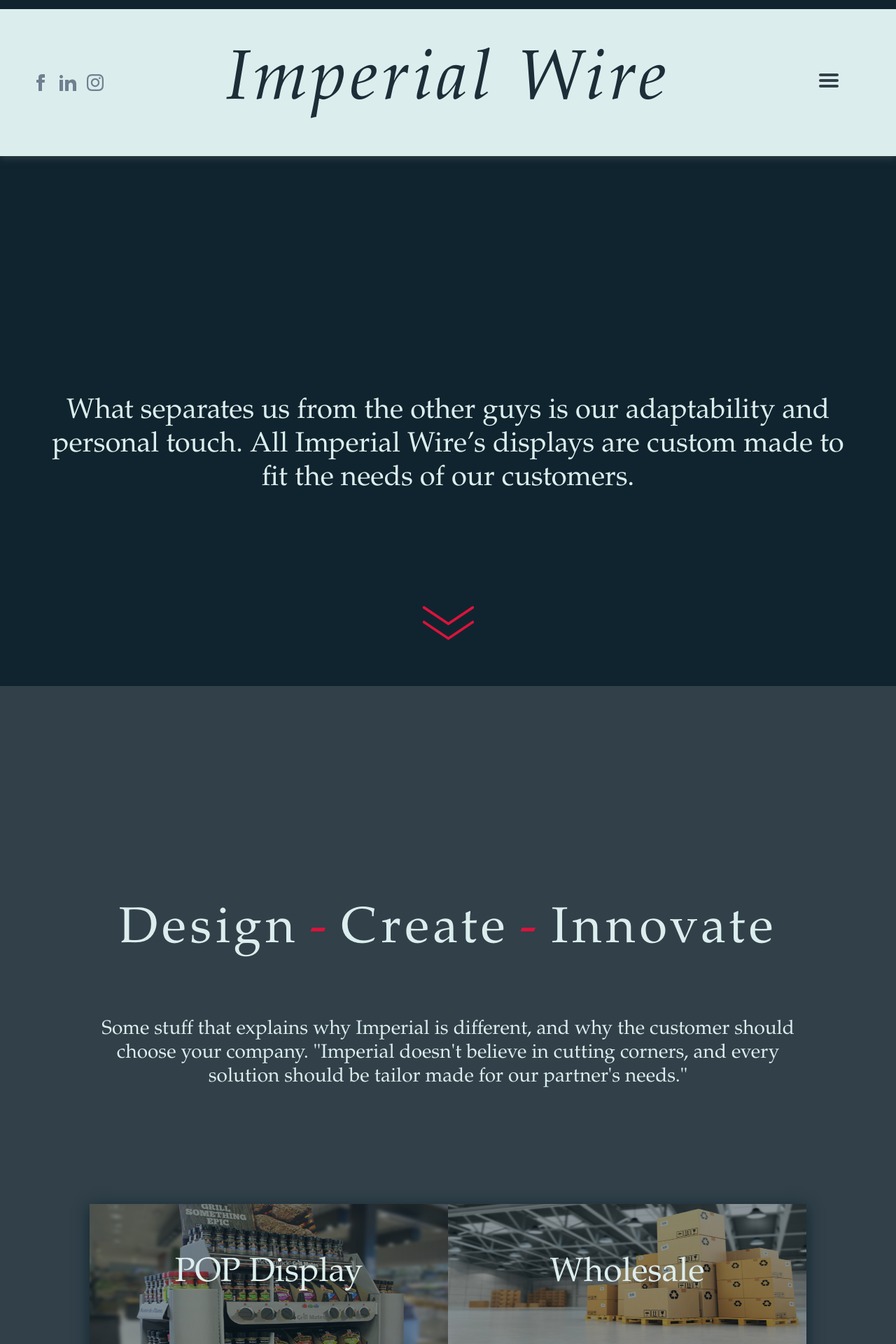
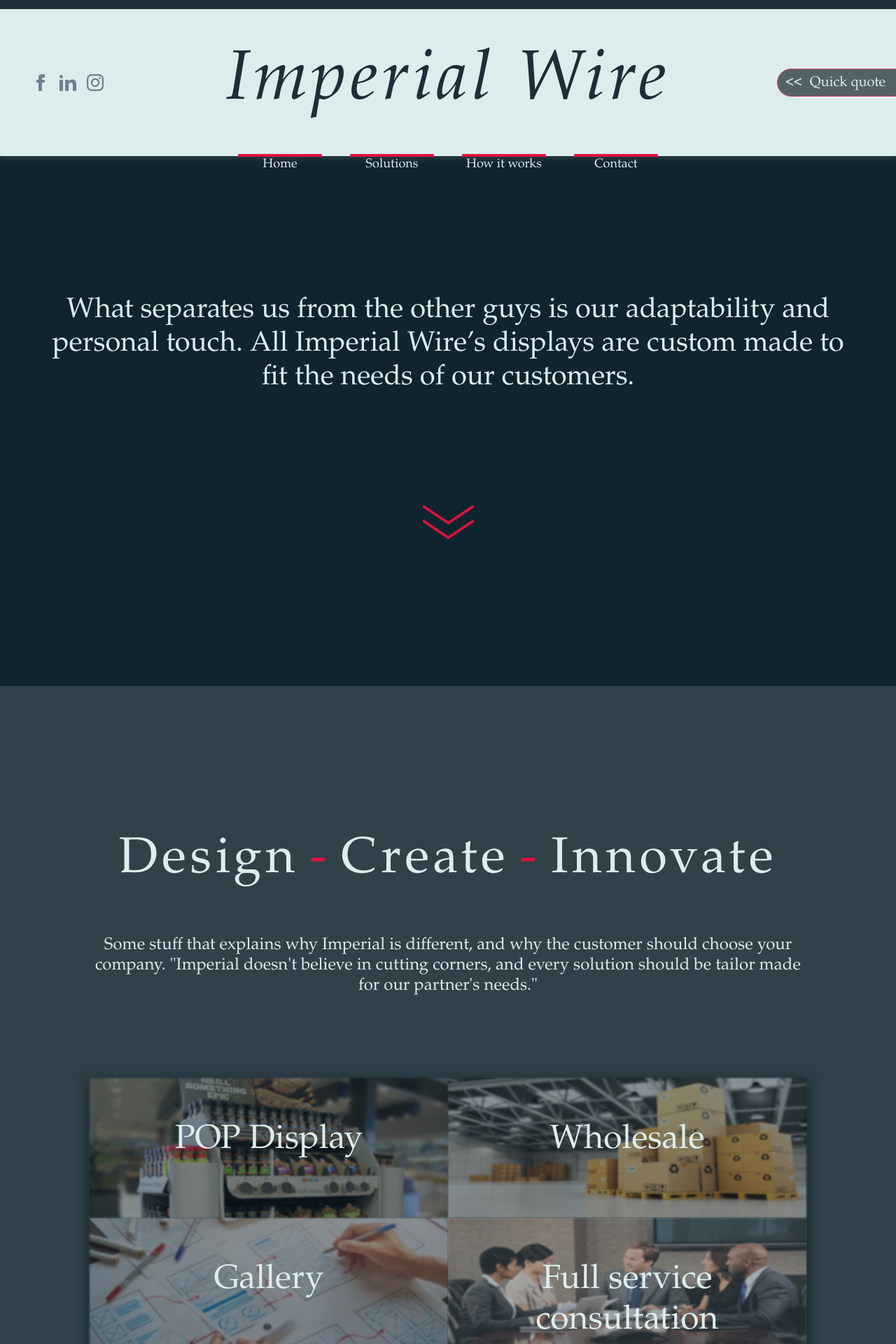
Before and after one commit to cthames21/imperialwire, a PHP site: page /index2.php in a window 1280 px wide. Shown: the top 1920 px of the page at 70% size. Run offline with PHP 8.4, Linux system fonts and the light colour scheme.

Commit message:
misc formatting, contact page

```diff
--- a/header.php
+++ b/header.php
@@ -5,7 +5,7 @@
 		top:0;
 		height:13px;
 		width: 100vw;
-		background-color: var(--color-5);
+		background-color: var(--color-4);
 		z-index: 10;
 	}
 
@@ -31,41 +31,34 @@
 		transition: 1s;
 	}
 
-
-	.linkhoverarea {
+	#linkbarcontainer {
+		display: grid;
 		position: absolute;
-		width: 100%;
-		height: 110px;
-		align-self: end;
-		margin-bottom: -70px;
-		z-index: 2;
-	}
-
-	.linkbarcontainer {
-		display: none;
-		grid-template-columns: repeat(4, 100px);
+		grid-template-columns: repeat(4, auto);
 		grid-template-rows: 100%;
 		grid-gap: 40px;
 		width: 100%;
-		height: 20px;
-		margin: 35px 0;
+		height: 25px;
+		top: 207px;
 		justify-content: center;
 		overflow: hidden;
+		transition: 1s;
+	}
+
+	#linkbarcontainer.small {
+		top: 97px;
 	}
 
 	.linkbar {
-		width: 100px;
-		height: 20px;
+		width: 120px;
+		height: 100%;
 		border-top: 4px solid var(--acc-color);
 		grid-row: 1;
 		white-space: nowrap;
 		text-align: center;
+		overflow: hidden;
+		transition: .3s;
 	}
-
-	.linkhoverarea:hover .linkbarcontainer {
-		display: grid;
-	}
-
 
 	#linkbar1 {
 		grid-column: 1;
@@ -86,6 +79,14 @@
 	.linkbar > a {
 		text-align: center;
 		font-size: 18px;
+		z-index: 1;
+		padding: 2em;
+		margin: -2em;
+		text-decoration: none;
+	}
+
+	.linkbar > a:hover {
+		color: var(--acc-color)
 	}
 
 	#externallinks {
@@ -177,36 +140,45 @@
 		font-size: 48px;
 	}
 
+	#menucontainer {
+		display: flex;
+		position: absolute;
+		right:0px;
+		top:30px;
+		width: 120px;
+		height:225px;
+		z-index: 10;
+		justify-content: center;
+		visibility: hidden;
+		opacity: 0;
+		transition: 1s;
+	}
+
+	#menucontainer.small {
+		visibility: visible;
+		opacity: 1;
+		transition: 1s;
+		transition-delay: visibility 1s;
+	}
+
 	#menuicon {
 		grid-row: 1;
 		grid-column: 4;
 		justify-self: center;
 		opacity: 1;
 		transition: 1s;
+		height: 40px;
 	}
 
-	#menuicon:hover #hamburgermenu {
-		fill: var(--color-5);
+	.menudropdown {
+		position: absolute;
+		right:40px;
+		top:45px;
+		width: 120px;
+		height:150px;
+		z-index: 10;
+		visibility: hidden;
 	}
-
-	#menucontainer {
-		display: none;
-		position: absolute;
-		right:60px;
-		top:80px;
-		width: 120px;
-		height:195px;
-		z-index: 10;
-	}
-
-	#menucontainer.small {
-		display: block;
-	}
-
-	#menuicon:hover #menucontainer {
-		display: block;
-	}
-
 
 	#menuoption1,#menuoption2,#menuoption3,#menuoption4 {
 		display: block;
@@ -264,63 +213,43 @@
 		<svg id="instagram" xmlns="http://www.w3.org/2000/svg" width="24" height="24" viewBox="0 0 24 24"><path stroke-width="1" stroke-miterlimit="10" d="M12 2.163c3.204 0 3.584.012 4.85.07 3.252.148 4.771 1.691 4.919 4.919.058 1.265.069 1.645.069 4.849 0 3.205-.012 3.584-.069 4.849-.149 3.225-1.664 4.771-4.919 4.919-1.266.058-1.644.07-4.85.07-3.204 0-3.584-.012-4.849-.07-3.26-.149-4.771-1.699-4.919-4.92-.058-1.265-.07-1.644-.07-4.849 0-3.204.013-3.583.07-4.849.149-3.227 1.664-4.771 4.919-4.919 1.266-.057 1.645-.069 4.849-.069zm0-2.163c-3.259 0-3.667.014-4.947.072-4.358.2-6.78 2.618-6.98 6.98-.059 1.281-.073 1.689-.073 4.948 0 3.259.014 3.668.072 4.948.2 4.358 2.618 6.78 6.98 6.98 1.281.058 1.689.072 4.948.072 3.259 0 3.668-.014 4.948-.072 4.354-.2 6.782-2.618 6.979-6.98.059-1.28.073-1.689.073-4.948 0-3.259-.014-3.667-.072-4.947-.196-4.354-2.617-6.78-6.979-6.98-1.281-.059-1.69-.073-4.949-.073zm0 5.838c-3.403 0-6.162 2.759-6.162 6.162s2.759 6.163 6.162 6.163 6.162-2.759 6.162-6.163c0-3.403-2.759-6.162-6.162-6.162zm0 10.162c-2.209 0-4-1.79-4-4 0-2.209 1.791-4 4-4s4 1.791 4 4c0 2.21-1.791 4-4 4zm6.406-11.845c-.796 0-1.441.645-1.441 1.44s.645 1.44 1.441 1.44c.795 0 1.439-.645 1.439-1.44s-.644-1.44-1.439-1.44z"/>
 		</svg>
 	</div>
-	<div class="headerlinkcontainer">
-		<div class="headerlink">
-			<a href="index.php">Home</a>
-		</div>
-		<div class="headerlink">
-			<a href="services.php">Solutions</a>
-		</div>
-		<div class="headerlink">
-			<a href="howitworks.php">How it Works</a>
-		</div>
-		<div class="headerlink">
-			<a href="contact.html">Contact</a>
-		</div>
-	</div>
 	<div class="toggle" id="slogan">
 		Custom Retail Fixtures and Point of Purchase Displays
 	</div>
 	<div class="toggle" id="imperialwire">
 		<a href="index.php"> Imperial Wire </a>
 	</div>
-	<g class="toggle" id="menuicon">
+
+<!--
+	<div class="toggle" id="menucontainer">
+		<g id="menuicon">
 			<svg id="hamburgermenu" height="32px" id="Layer_1" style="enable-background:new 0 0 32 32;" version="1.1" viewBox="0 0 32 32" width="32px" xml:space="preserve" xmlns="http://www.w3.org/2000/svg"xmlns:xlink="http://www.w3.org/1999/xlink" ><path class="path"stroke-miterlimit="10" d="M4,10h24c1.104,0,2-0.896,2-2s-0.896-2-2-2H4C2.896,6,2,6.896,2,8S2.896,10,4,10z M28,14H4c-1.104,0-2,0.896-2,2  s0.896,2,2,2h24c1.104,0,2-0.896,2-2S29.104,14,28,14z M28,22H4c-1.104,0-2,0.896-2,2s0.896,2,2,2h24c1.104,0,2-0.896,2-2  S29.104,22,28,22z"/></svg>
-
-		<div class="toggle" id="menucontainer">
-			<a id="menuoption1" href="index.php">Home</a>
+		</g>
+		<div class="menudropdown">
+			<a id="menuoption1" href="index2.php">Home</a>
 			<a id="menuoption2" href="services.php">Solutions</a>
 			<a id="menuoption3" href="howitworks.php">How it Works</a>
-			<a id="menuoption4" href="">Contact</a>
-			<div id="solutionsdropdown">
-				<div id="solutionsdropdownitem1">
-					Design
-				</div>
-				<div id="solutionsdropdownitem2">
-					Manufacturing
-				</div>
-				<div id="solutionsdropdownitem3">
-					Blah
+			<a id="menuoption4" href="contact.php">Contact</a>
 		</div>
 	</div>
-		</div>
-	</g>
+-->
 
-	<div class="linkhoverarea">
-		<div class="linkbarcontainer">
+	<div id="linkbarcontainer" class="toggle">
 		<div id="linkbar1" class="linkbar">
-				<a> Home </a>
+			<a href="index2.php"> Home </a>
 		</div>
 		<div id="linkbar2" class="linkbar">
-				<a> Solutions </a>
+			<a href="services.php"> Solutions </a>
 		</div>
 		<div id="linkbar3" class="linkbar">
-				<a> How it works </a>
+			<a href="howitworks.php"> How it works </a>
 		</div>
 		<div id="linkbar4" class="linkbar">
-				<a> Contact </a>
+			<a href="contact.php"> Contact </a>
 		</div>
 	</div>
+	<a id="requestquote" class="toggle" href="contact.php">
+		<p id="tellmore" class="toggle"> Quick quote </p>
+		<p id="quotearrows"><<</p>
+	</a>
 </div>
-
-</div>
--- a/index2.php
+++ b/index2.php
@@ -35,7 +35,7 @@
 				</div>
 			-->
 
-				<div class="sectionbreak" style="margin-top: 300px">
+				<div class="sectionbreak" style="margin-top: 200px">
 					Design
 					<span style="color: var(--acc-color);padding:0 15px;"> - </span>
 					Create
@@ -80,7 +80,7 @@
 						<div class="line"></div>
 					</div>
 					<div class="section2photo">
-						<img src="photos/team.jpg">
+						<img src="photos/team2.jpg">
 					</div>
 					<div class="section2body">
 						<p>Gravity Design Group was started because the founders saw a need that was not being met within the retail environments world by other design, fixture and graphic organizations.</p>
@@ -213,36 +213,38 @@
 				<script>
 					<?php require("javascript.php");?>
 
+					document.addEventListener('mousemove', logKey);
+					document.addEventListener('wheel', logKey);
+
+					function logKey(e) {
+						if ($(window).scrollTop() < 5) {
+							$('.linkbar').css("height","25px")
+						}
+						else if (event.clientY < (window.innerHeight)/3) {
+							$('.linkbar').css("height","25px")
+						}
+						else if (event.clientY > (window.innerHeight)/3) {
+							$('.linkbar').css("height","0px")
+						}
+
+					}
+
 					$(window).scroll(function() {
 					    var scroll = $(window).scrollTop();
 
 					    if (scroll > 5) {
 					    	$('.toggle').addClass("small");
-					    	$('.headerlinkcontainer').addClass("small");
-					    }
-
-					    if (scroll >= 80) {
 					        $('#scrolldiv').addClass("scroll");
 					    }
 
-					    else if (scroll <= 2) {
+					    if (scroll <= 5) {
 					    	$('#scrolldiv').removeClass("scroll");
 					    	$('.toggle').removeClass("small");
-					    	$('.headerlinkcontainer').removeClass("small");
 					    }
 					});
 
-					$('#requestquote').mouseover(function() {
-						$('#requestquote').removeClass("small")
-						$('#tellmore').removeClass("small")
-					})
+					$(document).ready(function() {
 
-					$('#requestquote').mouseleave(function() {
-						$('#requestquote').addClass("small")
-						$('#tellmore').removeClass("small")
-					})
-
-					$(document).ready(function() {
 						setTimeout(function() {
 							$('.firstimage').animate({width:"0px"}, 200);
 							$('.secondimage').animate({width:"100%"}, 200);
@@ -306,6 +308,10 @@
 						$('.section15itemname', this).css("text-shadow", "1px 1px 5px transparent")
 					})
 
+					$('.scrolldivarrows').click(function() {
+						$(window).scrollTop(225);
+					})
+
 				</script>
 			</footer>
 		</div>
--- a/main.css
+++ b/main.css
@@ -72,39 +72,91 @@
 	display: flex;
 }
 
+/*
+.class {
+	position relative to others:
+		grid-row:;
+		grid-colummn:;
+
+	self position:
+		display:;
+		position:;
+		width:;
+		height:;
+
+	content formatting:
+		justify-content:;
+
+}
+*/
+
+
+/* width */
+::-webkit-scrollbar {
+	width: 6px;
+}
+
+/* Track */
+::-webkit-scrollbar-track {
+	background: transparent;
+}
+
+/* Handle */
+::-webkit-scrollbar-thumb {
+	background: var(--acc-color);
+}
+
+/* Handle on hover */
+::-webkit-scrollbar-thumb:hover {
+	background: var(--color-1);
+}
+
+::-webkit-scrollbar-track-piece {
+	background: transparent;
+}
+
+::-webkit-scrollbar-corner {
+
+}
+
 #requestquote {
+	grid-column: 4;
 	display: grid;
-	grid-template-columns: 80% 20%;
-	position: fixed;
-	top: 270px;
-	left: 0px;
-	width: 400px;
-	height: 50px;
-	background-color: white;
+	position: absolute;
+	grid-template-columns: 25% 75%;
+	width: 185px;
+	height: 40px;
+	right: -15px;
+	background-color: var(--color-3);
 	border: 1px solid var(--acc-color);
-	border-top-right-radius: 20px;
-	border-bottom-right-radius: 20px;
+	border-top-left-radius: 20px;
+	border-bottom-left-radius: 20px;
 	opacity: .8;
-	transition: 2s;
-	text-align: center;
-	font-size: 26px;
+	transition: .5s;
+	font-size: 1.25em;
 	z-index: 5;
+	justify-self: end;
+	text-decoration: none;
+}
+
+#requestquote:hover {
+	transform: translateX(-15px);
+	transition: .5s;
 }
 
 #requestquote.small {
-  display:grid;
-	grid-template-columns: 20% 80%;
-	width: 110px;
+  	display:grid;
+	grid-template-columns: 100% 0%;
+	width: 80px;
 	opacity: .6;
-	transition: 2s;
+	transition: 1s;
 }
 
 #tellmore {
-	grid-column: 1;
+	grid-column: 2;
+	grid-row: 1;
 	opacity: 1;
-	transition: 1s;
 	white-space: nowrap;
-	margin: 0;
 	align-self: center;
 	transition: 1s;
 }
@@ -116,8 +168,9 @@
 }
 
 #quotearrows {
-	grid-column: 2;
-	margin: 0;
+	grid-column: 1;
+	grid-row: 1;
+	text-align: center;
 	align-self: center;
 }
 
@@ -183,9 +236,9 @@
 .sectionbreakquote {
 	display: flex;
 	width: 100%;
-	height: 250px;
+	height: 200px;
 	padding: 0 10%;
-	font-size: 1.75em;
+	font-size: 1.5em;
 	text-align: center;
 	align-items: center;
 	justify-content: center;
@@ -198,7 +251,7 @@
 	background-color: var(--color-5);
 	width: 80%;
 	height: 400px;
-	margin:90px auto 130px auto;
+	margin:60px auto 130px auto;
 	box-shadow: 0px 4px 20px 0px #10242F;
 	justify-items: center;
 }
@@ -211,10 +264,11 @@
 .section15itemname {
 	display: flex;
 	position: absolute;
-	align-items: center;
+	align-self: center;
+	text-align: center;
 	justify-content: center;
 	width: 40%;
-	margin-top: 70px;
+	margin-top: 60px;
 	font-size: 3em;
 	color: var(--main-txt-color);
 	pointer-events: none;
@@ -225,12 +279,14 @@
 	width: 40%;
 	height: 200px;
 	opacity: .5;
+	filter: blur(1px);
 }
 
 .section15item img:hover {
-	opacity: 1;
+	opacity: .9;
 	box-shadow: -5px 5px 15px 0px var(--alt-shadow), 5px -5px 15px 0px var(--alt-shadow);
 	cursor: pointer;
+	filter: blur(0px);
 }
 
 .section2 {
@@ -454,9 +504,9 @@
 
 .scrolldivbody {
 	display: flex;
-	width: 90vw;
+	width: 90%;
 	height: 300px;
-	margin: 30vw auto 0 auto;
+	margin: 30vh auto 0 auto;
 	font-size: 2.5em;
 	text-align: center;
 }
```
Also changed, not shown: other parts of header.php (+4 -65 lines), other parts of main.css (+17 -19 lines), contact.css (added, +69 -0 lines), contact.php (added, +80 -0 lines), howitworks.css (+0 -39 lines), howitworks.php (+16 -10 lines), javascript.php (+28 -75 lines), photos/team2.jpg (added). Lines whose indentation alone changed are shown as unchanged.
